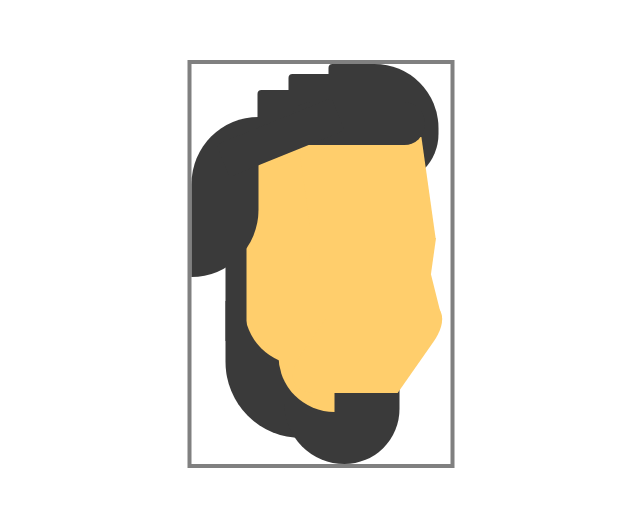
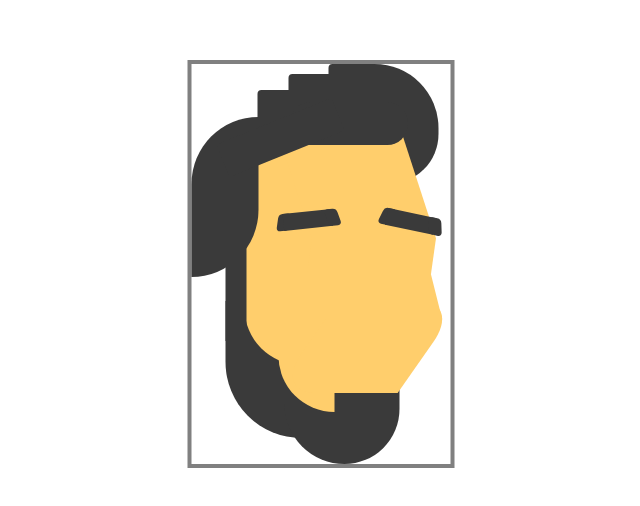
Before and after one commit to takashiw/css-self-portrait, a plain HTML site: page index.html in a window 1280 px wide. Shown: the part 136-642 px from the top of the page, without its empty margins (319-959 px from the left). Drawn offline with Linux system fonts and the light colour scheme.

Commit message:
Eyebrows done

```diff
--- a/index.html
+++ b/index.html
@@ -32,6 +32,18 @@
         <div class="hairline"></div>
         <div class="sideburn"></div>
       </div>
+      <div class="hair facial">
+        <div class="eyebrow eyebrow-left">
+          <div class="left-end"></div>
+          <div class="center"></div>
+          <div class="right-end"></div>
+        </div>
+        <div class="eyebrow eyebrow-right">
+          <div class="left-end"></div>
+          <div class="center"></div>
+          <div class="right-end"></div>
+        </div>
+      </div>
     </div>
 
 
--- a/style.css
+++ b/style.css
@@ -117,13 +117,13 @@ body {
 .face .forehead {
   width: 124px;
   height: 101px;
-  left: 113px;
+  left: 104px;
   top: 73px;
-  transform: skewX(8deg);
+  transform: skewX(18deg);
 }
 
 .hair .forehead {
-  width: 134px;
+  width: 117px;
   height: 43px;
   left: 99px;
   top: 38px;
@@ -144,3 +144,40 @@ body {
   left: 34px;
   top: 180px;
 }
+
+.eyebrow {
+  position: absolute;
+}
+
+.eyebrow-left {
+  left: 91px;
+  top: 150px;
+  transform: rotate(-6deg);
+}
+
+.eyebrow-right {
+  left: 197px;
+  top: 144px;
+  transform: rotate(12deg);
+}
+
+.eyebrow .left-end{
+  width: 13px;
+  height: 17px;
+  left: -6px;
+  transform: skewX(-14deg);
+  border-radius: 4px;
+}
+
+.eyebrow .center{
+  width: 49px;
+  height: 17px;
+}
+
+.eyebrow .right-end{
+  width: 13px;
+  height: 17px;
+  left: 43px;
+  transform: skewX(14deg);
+  border-radius: 4px;
+}
```
